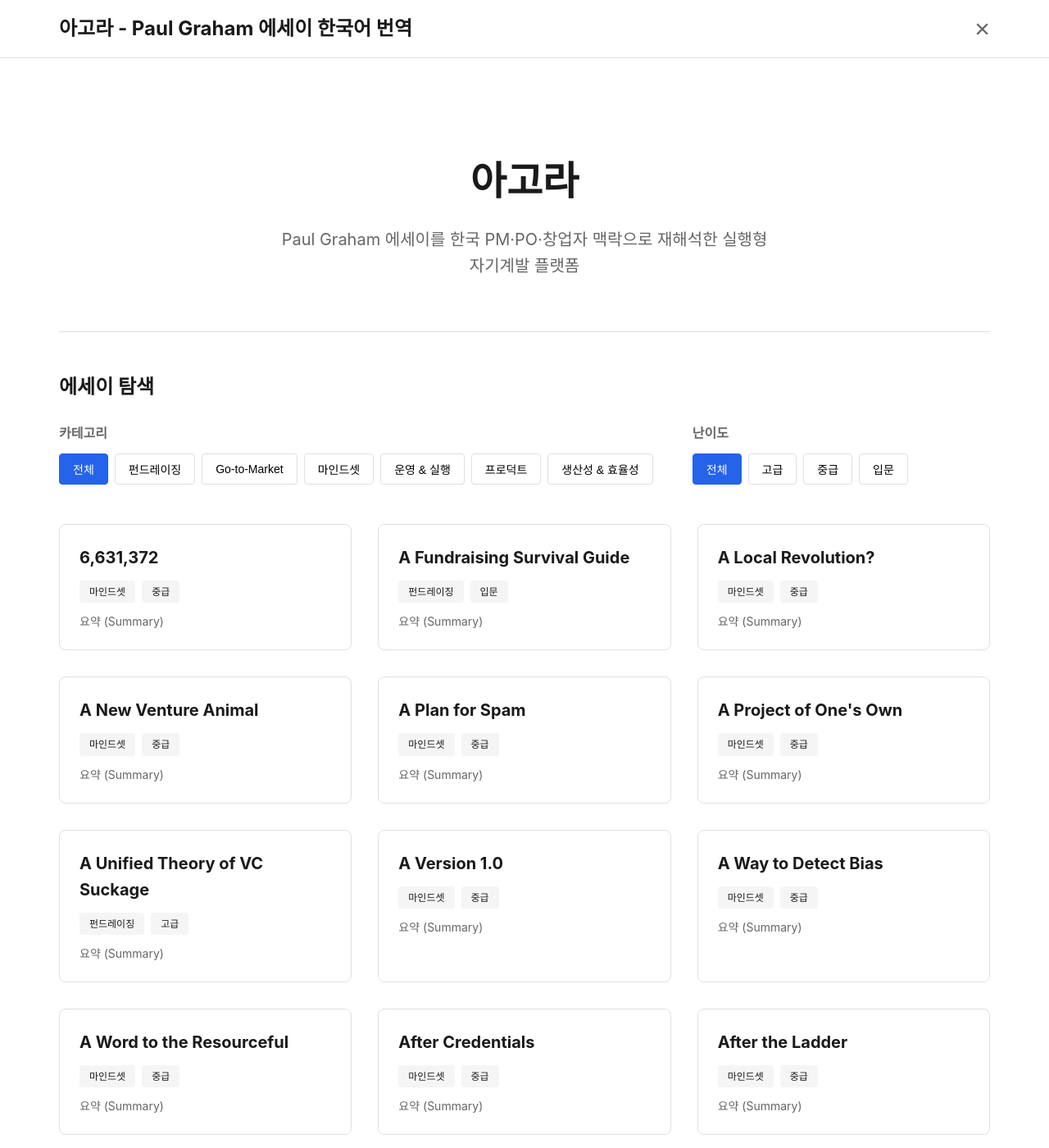
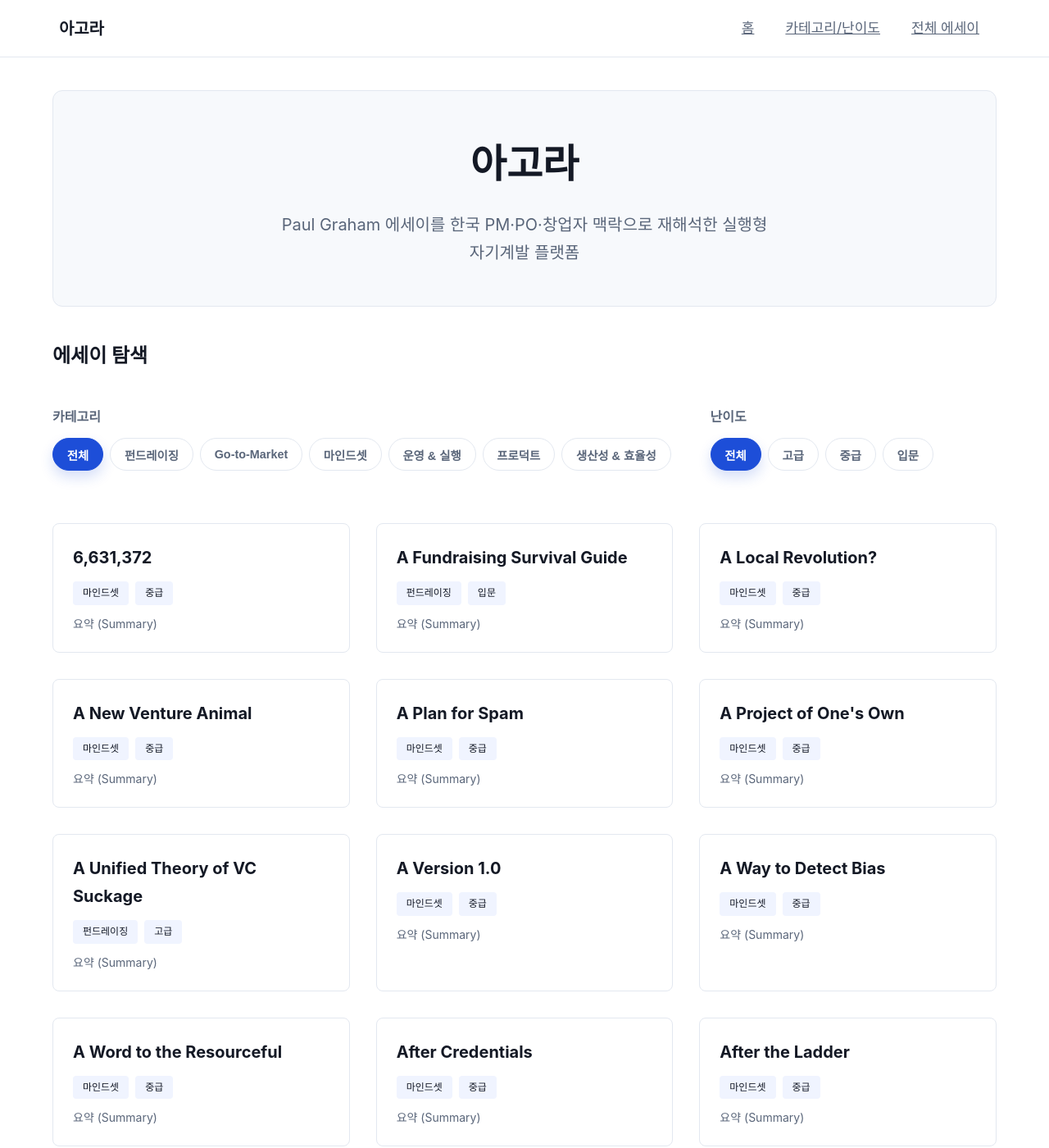
Before and after one commit to arenga/YC, a Jekyll site: the page built from blog/index.html, in a window 1280 px wide and 1400 px high. Shown: the whole window at 82% size. Built offline with Jekyll 4.4.1, drawn with Linux system fonts in a browser that asks for light colours; some web fonts are replaced.

Commit message:
ui: improve readability and navigation

```diff
--- a/blog/_layouts/default.html
+++ b/blog/_layouts/default.html
@@ -11,8 +11,12 @@
 <body>
   <header class="site-header">
     <nav class="nav-container">
-      <a href="{{ '/' | relative_url }}" class="site-title">{{ site.title }}</a>
-      <button class="nav-close" onclick="window.history.back()">×</button>
+      <a href="{{ '/' | relative_url }}" class="site-title">아고라</a>
+      <div class="nav-links">
+        <a href="{{ '/' | relative_url }}">홈</a>
+        <a href="{{ '/' | relative_url }}#filters">카테고리/난이도</a>
+        <a href="{{ '/essays/' | relative_url }}">전체 에세이</a>
+      </div>
     </nav>
   </header>
 
--- a/blog/assets/css/main.css
+++ b/blog/assets/css/main.css
@@ -9,20 +9,23 @@
 
 :root {
   --color-bg: #ffffff;
-  --color-text: #1a1a1a;
-  --color-text-light: #666666;
-  --color-border: #e0e0e0;
-  --color-primary: #2563eb;
-  --color-hover: #f5f5f5;
+  --color-surface: #f7f9fc;
+  --color-text: #141925;
+  --color-text-light: #5a667a;
+  --color-border: #e3e8f0;
+  --color-primary: #1d4ed8;
+  --color-primary-soft: #e4ebff;
+  --color-hover: #f0f4ff;
   --font-sans: "Pretendard Variable", "Pretendard", -apple-system, BlinkMacSystemFont, "Segoe UI", Roboto, "Helvetica Neue", Arial, sans-serif;
   --font-serif: "Pretendard Variable", "Pretendard", "Apple SD Gothic Neo", "Noto Sans KR", sans-serif;
   --max-width: 1200px;
+  --content-width: 72ch;
 }
 
 body {
   font-family: var(--font-sans);
-  font-size: 16px;
-  line-height: 1.6;
+  font-size: 17px;
+  line-height: 1.7;
   color: var(--color-text);
   background: var(--color-bg);
   -webkit-font-smoothing: antialiased;
@@ -32,10 +35,11 @@
 /* Header */
 .site-header {
   border-bottom: 1px solid var(--color-border);
-  padding: 1rem 0;
+  padding: 0.75rem 0;
   position: sticky;
   top: 0;
-  background: var(--color-bg);
+  background: rgba(255, 255, 255, 0.9);
+  backdrop-filter: blur(10px);
   z-index: 100;
 }
 
@@ -46,46 +50,58 @@
   display: flex;
   justify-content: space-between;
   align-items: center;
+  gap: 1rem;
 }
 
 .site-title {
-  font-size: 1.5rem;
-  font-weight: 700;
+  font-size: 1.25rem;
+  font-weight: 800;
   color: var(--color-text);
   text-decoration: none;
+  letter-spacing: -0.01em;
 }
 
 .site-title:hover {
   color: var(--color-primary);
 }
 
-.nav-close {
-  background: none;
-  border: none;
-  font-size: 2rem;
-  cursor: pointer;
-  color: var(--color-text-light);
-  line-height: 1;
+.nav-links {
+  display: flex;
+  gap: 0.75rem;
+  align-items: center;
+  flex-wrap: wrap;
 }
 
-.nav-close:hover {
+.nav-links a {
+  padding: 0.45rem 0.75rem;
+  border-radius: 999px;
+  color: var(--color-text-light);
+  border: 1px solid transparent;
+  transition: all 0.2s;
+}
+
+.nav-links a:hover {
   color: var(--color-text);
+  background: var(--color-hover);
+  border-color: var(--color-border);
 }
 
 /* Main Content */
 .main-content {
   max-width: var(--max-width);
   margin: 0 auto;
-  padding: 3rem 2rem;
+  padding: 2.5rem 1.5rem 3rem;
   min-height: calc(100vh - 200px);
 }
 
 /* Home Page */
 .hero {
   text-align: center;
-  padding: 4rem 0;
-  border-bottom: 1px solid var(--color-border);
-  margin-bottom: 3rem;
+  padding: 3rem 1rem;
+  border: 1px solid var(--color-border);
+  background: var(--color-surface);
+  border-radius: 12px;
+  margin-bottom: 2.5rem;
 }
 
 .hero-title {
@@ -115,6 +131,7 @@
   display: flex;
   gap: 3rem;
   flex-wrap: wrap;
+  padding: 1rem 0;
 }
 
 .filter-group h3 {
@@ -130,13 +147,15 @@
 }
 
 .filter-tag {
-  padding: 0.5rem 1rem;
+  padding: 0.55rem 1.05rem;
   border: 1px solid var(--color-border);
   background: var(--color-bg);
-  border-radius: 4px;
+  border-radius: 999px;
   cursor: pointer;
-  font-size: 0.875rem;
-  transition: all 0.2s;
+  font-size: 0.9rem;
+  font-weight: 600;
+  color: var(--color-text-light);
+  transition: all 0.2s ease;
 }
 
 .filter-tag:hover {
@@ -145,8 +164,14 @@
 
 .filter-tag.active {
   background: var(--color-primary);
-  color: white;
+  color: #fff;
   border-color: var(--color-primary);
+  box-shadow: 0 8px 16px rgba(29, 78, 216, 0.18);
+}
+
+.filter-tag:focus-visible {
+  outline: 2px solid var(--color-primary);
+  outline-offset: 2px;
 }
 
 /* Essays Grid */
@@ -203,19 +228,20 @@
 
 /* Essay Page */
 .essay {
-  max-width: 800px;
+  max-width: var(--content-width);
   margin: 0 auto;
+  width: 100%;
 }
 
 .essay-header {
   text-align: center;
   padding-bottom: 2rem;
   border-bottom: 1px solid var(--color-border);
-  margin-bottom: 3rem;
+  margin-bottom: 2rem;
 }
 
 .essay-title {
-  font-size: 2.5rem;
+  font-size: 2.25rem;
   font-weight: 700;
   margin-bottom: 1rem;
 }
@@ -247,15 +273,16 @@
 /* Essay Content */
 .essay-content {
   font-family: var(--font-serif);
-  font-size: 1.125rem;
+  font-size: 1.06rem;
   line-height: 1.8;
+  color: var(--color-text);
 }
 
 .essay-content h2 {
   font-family: var(--font-sans);
-  font-size: 1.75rem;
-  margin: 3rem 0 1.5rem;
-  padding-top: 2rem;
+  font-size: 1.5rem;
+  margin: 2.5rem 0 1rem;
+  padding-top: 1.5rem;
   border-top: 1px solid var(--color-border);
 }
 
@@ -265,14 +292,20 @@
   margin-top: 0;
 }
 
+.essay-content h3 {
+  font-family: var(--font-sans);
+  font-size: 1.2rem;
+  margin: 1.5rem 0 0.5rem;
+}
+
 .essay-content p {
-  margin-bottom: 1.5rem;
+  margin: 1rem 0;
 }
 
 .essay-content ul,
 .essay-content ol {
-  margin-bottom: 1.5rem;
-  padding-left: 2rem;
+  margin: 1rem 0 1.5rem;
+  padding-left: 1.25rem;
 }
 
 .essay-content li {
@@ -281,12 +314,75 @@
 
 .essay-content strong {
   font-weight: 700;
+  color: #0f172a;
+  background: var(--color-primary-soft);
+  padding: 0 4px;
 }
 
 .essay-content hr {
   border: none;
   border-top: 1px solid var(--color-border);
   margin: 3rem 0;
+}
+
+.toc {
+  border: 1px solid var(--color-border);
+  background: #fff;
+  border-radius: 12px;
+  padding: 1rem 1.25rem;
+  margin: 0 auto 1.5rem;
+}
+
+.toc-header {
+  display: flex;
+  justify-content: space-between;
+  align-items: baseline;
+  gap: 0.75rem;
+  flex-wrap: wrap;
+}
+
+.toc-title {
+  font-weight: 700;
+  color: var(--color-text);
+}
+
+.toc-hint {
+  font-size: 0.9rem;
+  color: var(--color-text-light);
+}
+
+.toc ul {
+  list-style: none;
+  padding: 0;
+  margin: 0.5rem 0 0;
+}
+
+.toc-item {
+  margin: 0.35rem 0;
+}
+
+.toc-item a {
+  color: var(--color-text);
+  text-decoration: none;
+  padding: 0.25rem 0;
+  display: inline-block;
+}
+
+.toc-item a:hover {
+  color: var(--color-primary);
+}
+
+.toc-item.depth-2 {
+  padding-left: 1rem;
+  color: var(--color-text-light);
+}
+
+.essay-content blockquote {
+  border-left: 4px solid var(--color-primary);
+  background: var(--color-primary-soft);
+  padding: 0.75rem 1rem;
+  margin: 1.5rem 0;
+  color: #0f172a;
 }
 
 /* Essay Footer */
@@ -352,6 +448,10 @@
 
 /* Responsive */
 @media (max-width: 768px) {
+  body {
+    font-size: 16px;
+  }
+
   .hero-title {
     font-size: 2rem;
   }
@@ -372,6 +472,10 @@
     font-size: 1rem;
   }
 
+  .toc {
+    padding: 0.85rem 1rem;
+  }
+
   .essay-footer {
     flex-direction: column;
     gap: 1rem;
```
Also changed, not shown: blog/_layouts/essay.html (+39 -0 lines), blog/index.html (+12 -4 lines).
